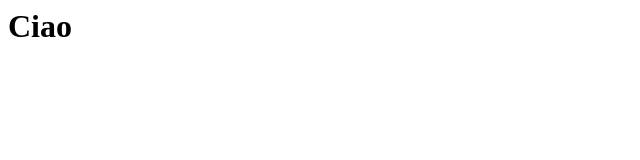
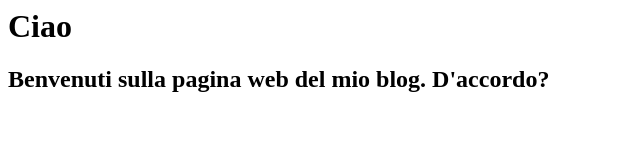
Before and after one commit to ChrisRisi/Corso-dist2023, a plain HTML site: page index.html in a window 1280 px wide. Shown: the whole page, without its empty margins (0-640 px from the left). Drawn offline with Linux system fonts and the light colour scheme.

Commit message:
Modifica file index.html, aggiunta riga di intestazione

```diff
--- a/index.html
+++ b/index.html
@@ -1,5 +1,6 @@
 <html>
 <body>
 <h1> Ciao </h1>
+<h2>Benvenuti sulla pagina web del mio blog. D'accordo? </h2>
 </body>
 </html>
```
